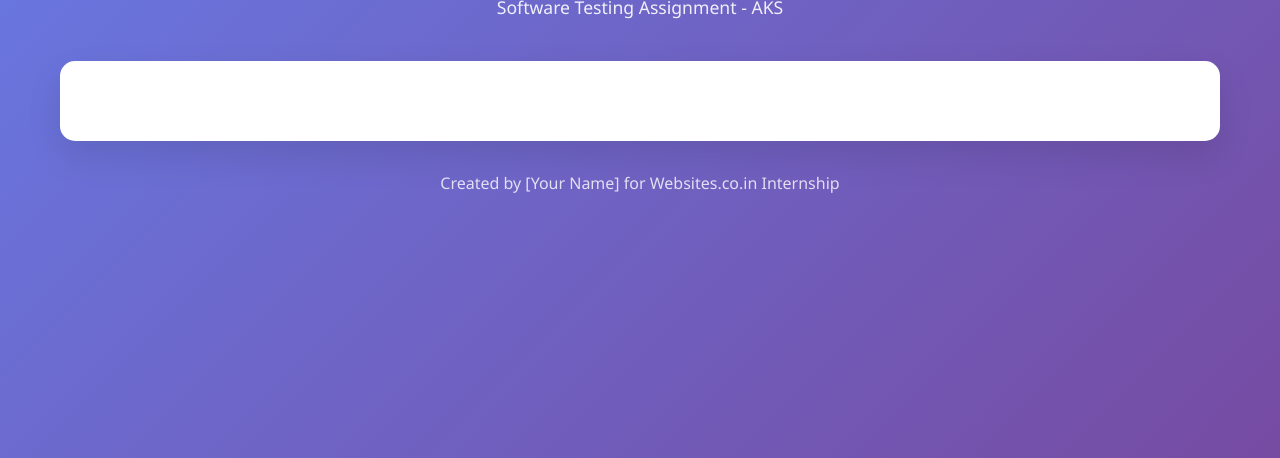
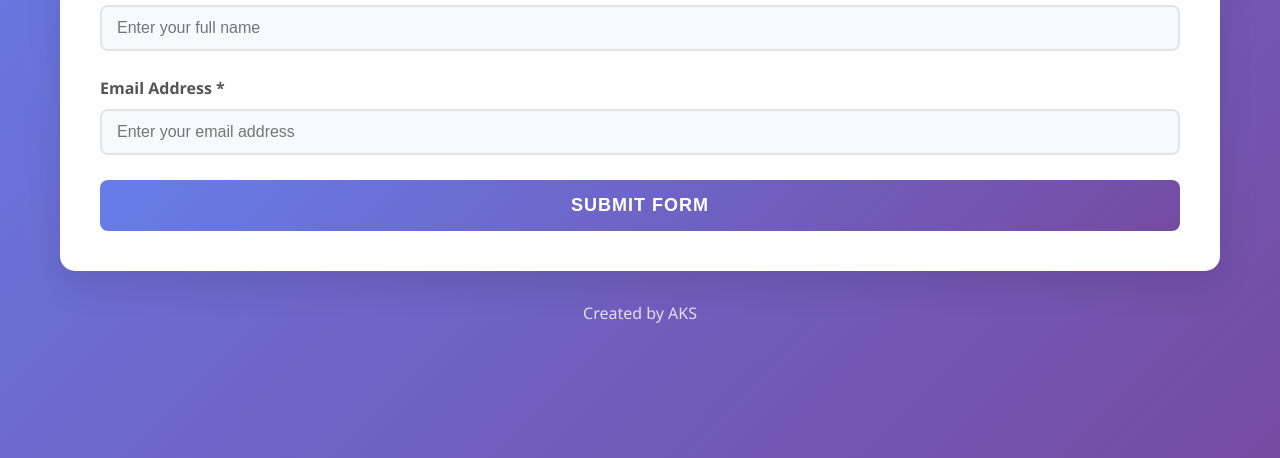
Before and after one commit to Adityakumar09/InstaWeb-Labs-, a plain HTML site: page index.html in a window 1280 px wide. Shown: the part 342-800 px from the top of the page. Drawn offline with Linux system fonts and the light colour scheme.

Commit message:
made the form and input boxes and implemented CSS for them

```diff
--- a/index.html
+++ b/index.html
@@ -15,11 +15,30 @@
         </header>
 
         <div class="form-container">
+            <form id="contactForm" novalidate>
+                <div class="form-group">
+                    <label for="name">Full Name *</label>
+                    <input type="text" id="name" name="name" placeholder="Enter your full name">
+                    <span class="error-message" id="nameError"></span>
+                </div>
 
+                <div class="form-group">
+                    <label for="email">Email Address *</label>
+                    <input type="email" id="email" name="email" placeholder="Enter your email address">
+                    <span class="error-message" id="emailError"></span>
+                </div>
+
+                <button type="submit" id="submitBtn">Submit Form</button>
+            </form>
+
+            <div class="result-section" id="resultSection" style="display: none;">
+                <h3>Form Submission Result:</h3>
+                <div id="resultContent"></div>
+            </div>
         </div>
 
         <footer>
-            <p>Created by [Your Name] for Websites.co.in Internship</p>
+            <p>Created by AKS </p>
         </footer>
     </div>
 
--- a/style.css
+++ b/style.css
@@ -47,6 +47,59 @@ header p {
     backdrop-filter: blur(10px);
 }
 
+.form-group {
+    margin-bottom: 25px;
+}
+
+label {
+    display: block;
+    margin-bottom: 8px;
+    font-weight: 600;
+    color: #555;
+}
+
+input[type="text"],
+input[type="email"] {
+    width: 100%;
+    padding: 12px 15px;
+    border: 2px solid #e1e5e9;
+    border-radius: 8px;
+    font-size: 16px;
+    transition: all 0.3s ease;
+    background-color: #f8f9fa;
+}
+
+input[type="text"]:focus,
+input[type="email"]:focus {
+    outline: none;
+    border-color: #667eea;
+    background-color: white;
+    box-shadow: 0 0 0 3px rgba(102, 126, 234, 0.1);
+}
+
+button {
+    width: 100%;
+    background: linear-gradient(135deg, #667eea 0%, #764ba2 100%);
+    color: white;
+    padding: 15px 30px;
+    border: none;
+    border-radius: 8px;
+    font-size: 18px;
+    font-weight: 600;
+    cursor: pointer;
+    transition: all 0.3s ease;
+    text-transform: uppercase;
+    letter-spacing: 1px;
+}
+
+button:hover {
+    transform: translateY(-2px);
+    box-shadow: 0 8px 25px rgba(102, 126, 234, 0.3);
+}
+
+button:active {
+    transform: translateY(0);
+}
 
 footer {
     text-align: center;
```
